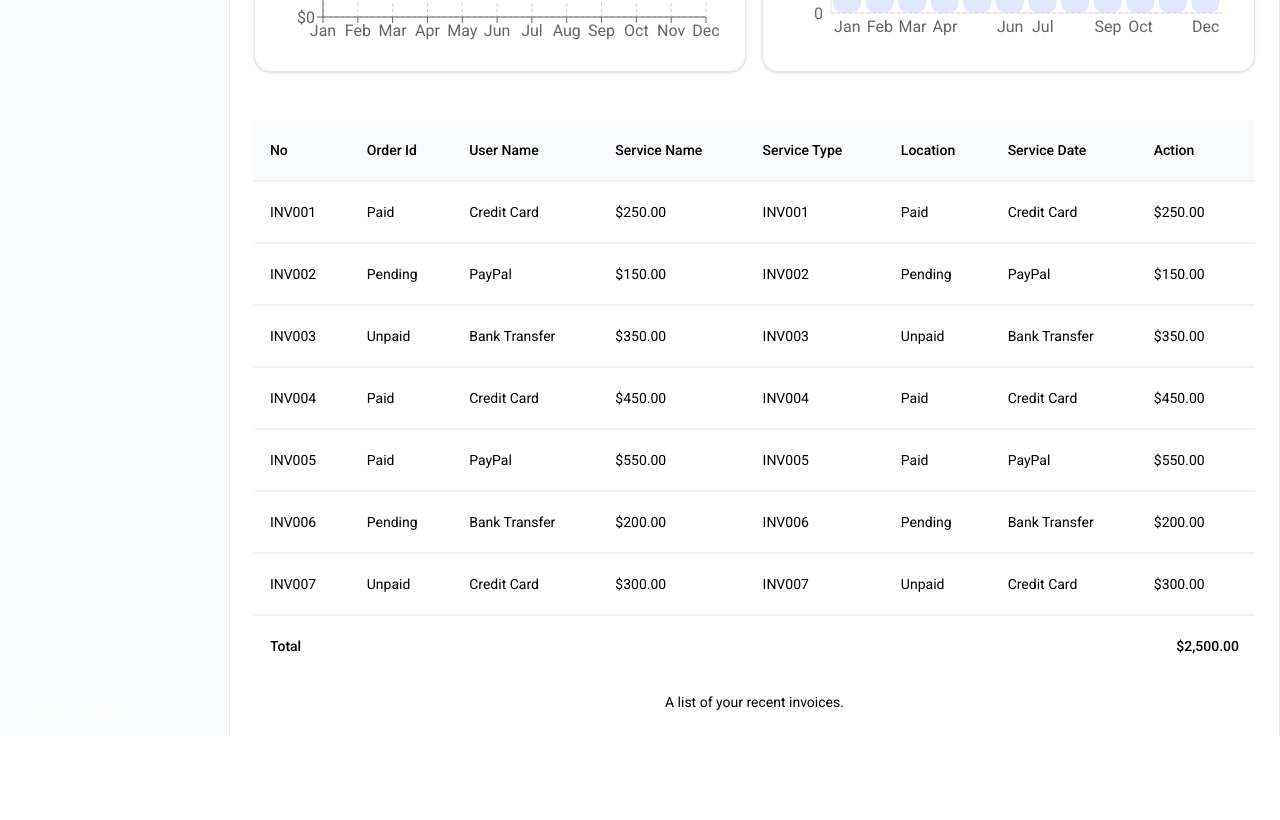
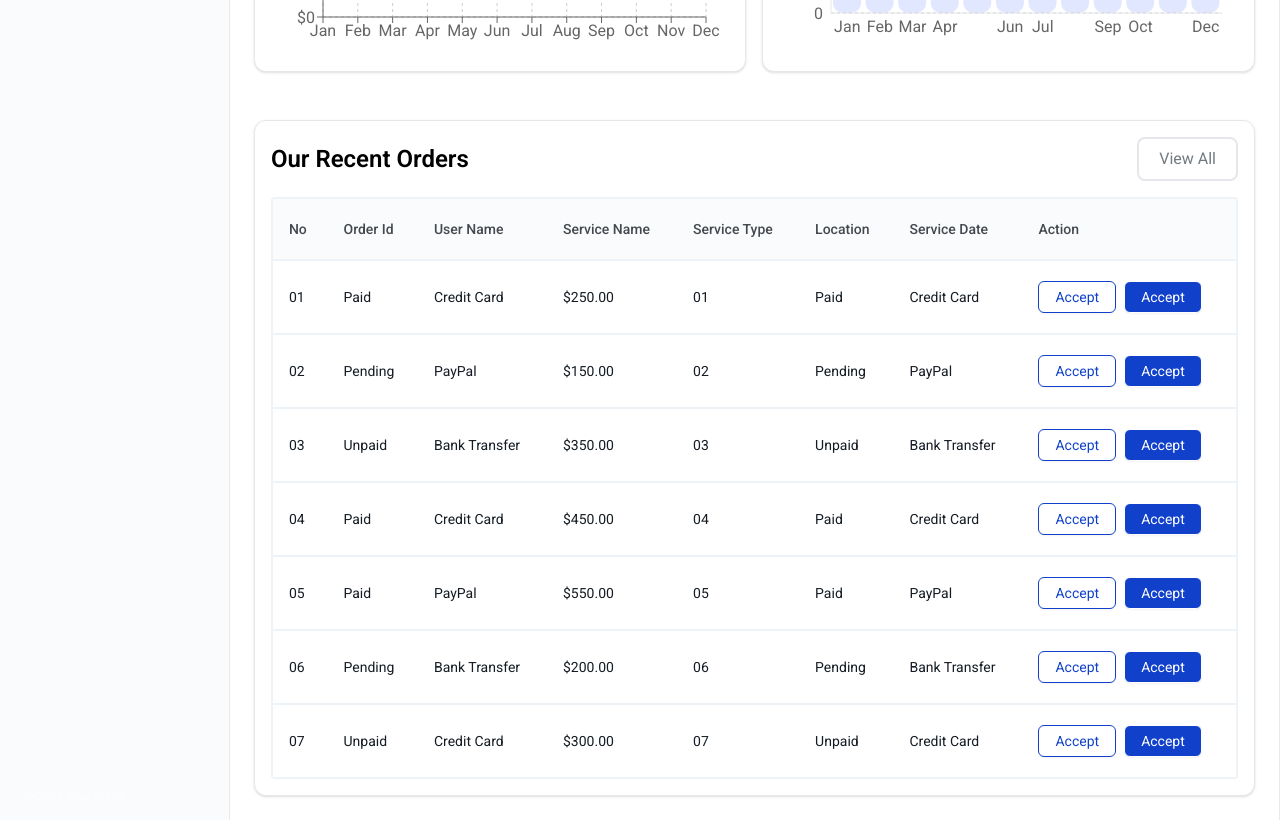
Before and after one commit to SopnilSwapon/car-flix-repo, a Next.js app: page /dashboard in a window 1280 px wide. Shown: the part 620-1440 px from the top of the page. Before the commit the page ends 1356 px from the top, so only its background shows below. Built offline with nearby package versions, Linux system fonts and the light colour scheme.

Commit message:
finish the recend order table

```diff
--- a/app/Components/dashboard/RecendOrder.tsx
+++ b/app/Components/dashboard/RecendOrder.tsx
@@ -2,53 +2,51 @@ import React from "react";
 import {
   Table,
   TableBody,
-  TableCaption,
   TableCell,
-  TableFooter,
-  TableHead,
   TableHeader,
   TableRow,
 } from "@/components/ui/table";
+import { Button } from "@/components/ui/button";
 
 const invoices = [
   {
-    invoice: "INV001",
+    invoice: "01",
     paymentStatus: "Paid",
     totalAmount: "$250.00",
     paymentMethod: "Credit Card",
   },
   {
-    invoice: "INV002",
+    invoice: "02",
     paymentStatus: "Pending",
     totalAmount: "$150.00",
     paymentMethod: "PayPal",
   },
   {
-    invoice: "INV003",
+    invoice: "03",
     paymentStatus: "Unpaid",
     totalAmount: "$350.00",
     paymentMethod: "Bank Transfer",
   },
   {
-    invoice: "INV004",
+    invoice: "04",
     paymentStatus: "Paid",
     totalAmount: "$450.00",
     paymentMethod: "Credit Card",
   },
   {
-    invoice: "INV005",
+    invoice: "05",
     paymentStatus: "Paid",
     totalAmount: "$550.00",
     paymentMethod: "PayPal",
   },
   {
-    invoice: "INV006",
+    invoice: "06",
     paymentStatus: "Pending",
     totalAmount: "$200.00",
     paymentMethod: "Bank Transfer",
   },
   {
-    invoice: "INV007",
+    invoice: "07",
     paymentStatus: "Unpaid",
     totalAmount: "$300.00",
     paymentMethod: "Credit Card",
@@ -56,18 +54,24 @@ const invoices = [
 ];
 export default function RecendOrder() {
   return (
-    <Table>
-      <TableCaption>A list of your recent invoices.</TableCaption>
+    <div className="w-full rounded-xl border border-gray-200 bg-white p-4 shadow-sm flex flex-col justify-between">
+      <div className="flex items-center pt-0 pb-4 justify-between">
+        <h3 className="font-semibold text-2xl">Our Recent Orders</h3>
+        <button className="rounded-lg px-5 py-2 text-[#727a80] flex gap-1 border-2 border-gray-200">
+          View All
+        </button>
+      </div>
+      <Table className="border-2 border-[#EEF3F8] ">
         <TableHeader>
           <TableRow>
-          <TableCell>No</TableCell>
-          <TableCell>Order Id</TableCell>
-          <TableCell>User Name</TableCell>
-          <TableCell>Service Name</TableCell>
-          <TableCell>Service Type</TableCell>
-          <TableCell>Location</TableCell>
-          <TableCell>Service Date</TableCell>
-          <TableCell>Action</TableCell>
+            <TableCell className="text-[#444950]">No</TableCell>
+            <TableCell className="text-[#444950]">Order Id</TableCell>
+            <TableCell className="text-[#444950]">User Name</TableCell>
+            <TableCell className="text-[#444950]">Service Name</TableCell>
+            <TableCell className="text-[#444950]">Service Type</TableCell>
+            <TableCell className="text-[#444950]">Location</TableCell>
+            <TableCell className="text-[#444950]">Service Date</TableCell>
+            <TableCell className="text-[#444950]">Action</TableCell>
           </TableRow>
         </TableHeader>
         <TableBody>
@@ -80,16 +84,26 @@ export default function RecendOrder() {
               <TableCell>{invoice.invoice}</TableCell>
               <TableCell>{invoice.paymentStatus}</TableCell>
               <TableCell>{invoice.paymentMethod}</TableCell>
-            <TableCell>{invoice.totalAmount}</TableCell>
+              <TableCell>
+                <Button
+                  size="sm"
+                  variant="outline"
+                  className="text-secondary px-4 font-normal"
+                >
+                  Accept
+                </Button>
+                <Button
+                  size="sm"
+                  variant="outline"
+                  className="bg-secondary px-4 ml-2 text-white font-normal"
+                >
+                  Accept
+                </Button>
+              </TableCell>
             </TableRow>
           ))}
         </TableBody>
-      <TableFooter>
-        <TableRow>
-          <TableCell colSpan={7}>Total</TableCell>
-          <TableCell className="text-right">$2,500.00</TableCell>
-        </TableRow>
-      </TableFooter>
       </Table>
+    </div>
   );
 }
--- a/app/Components/dashboard/StateCard.tsx
+++ b/app/Components/dashboard/StateCard.tsx
@@ -11,18 +11,13 @@ interface IStatCard {
   Icon: StaticImageData;
 }
 
-const StatCard: React.FC<IStatCard> = ({
-  title,
-  value,
-  period,
-  Icon,
-}) => {
+const StatCard: React.FC<IStatCard> = ({ title, value, period, Icon }) => {
   return (
-    <div className="w-full rounded-2xl border border-gray-200 bg-white p-5 shadow-sm flex flex-col justify-between">
+    <div className="w-full rounded-xl border border-gray-200 bg-white p-5 shadow-sm flex flex-col justify-between">
       {/* Top Section */}
       <div className="flex items-center gap-2">
         <div className="p-2 rounded-full bg-indigo-50 text-indigo-600">
-          <Image src={Icon} height={20} width={20} alt="user logo"/>
+          <Image src={Icon} height={20} width={20} alt="user logo" />
         </div>
         <h3 className="font-medium text-[18px]">{title}</h3>
       </div>
@@ -33,12 +28,11 @@ const StatCard: React.FC<IStatCard> = ({
         {/* Bottom Stats */}
         <div className="text-sm flex justify-start items-end flex-col w-full">
           <div className="flex gap-2 mb-1">
-
-  <TrendingUp className="text-[#4CAF50]" /> <span className="text-[16px]">6 %</span>
+            <TrendingUp className="text-[#4CAF50]" />{" "}
+            <span className="text-[16px]">6 %</span>
           </div>
           {period && <p className="text-gray-500">{period}</p>}
         </div>
-
       </div>
     </div>
   );
--- a/app/dashboard/page.tsx
+++ b/app/dashboard/page.tsx
@@ -40,7 +40,8 @@ export default function page() {
         />
       </div>
       <div className="flex justify-between gap-4 p-6">
-        <div className="w-full rounded-2xl border border-gray-200 bg-white p-4 pl-0 shadow-sm">
+        {/* Revenue Chart */}
+        <div className="w-full rounded-xl border border-gray-200 bg-white p-4 pl-0 shadow-sm">
           <div className="pl-4 pt-2 pb-4 flex justify-between items-center">
             <div>
               <p className="text-sm font-medium text-[#444950]">
@@ -56,13 +57,14 @@ export default function page() {
                 </span>
               </div>
             </div>
-            <button className="rounded-2xl px-5 py-2.5 text-[#727a80] flex gap-1 border-2 border-[#bec4c9]">
+            <button className="rounded-lg px-5 py-2.5 text-[#727a80] flex gap-1 border-2 border-gray-200">
               Year <ChevronDown />
             </button>
           </div>
           <RevenueChart />
         </div>
-        <div className="w-full rounded-2xl border border-gray-200 bg-white p-4 pl-0 shadow-sm">
+        {/* Subscriber statics chart */}
+        <div className="w-full rounded-xl border border-gray-200 bg-white p-4 pl-0 shadow-sm">
           <div className="pl-4 pt-2 pb-4 flex justify-between items-center">
             <div>
               <p className="text-sm font-medium text-[#444950]">
@@ -78,7 +80,7 @@ export default function page() {
                 </span>
               </div>
             </div>
-            <button className="rounded-2xl px-5 py-2.5 text-[#727a80] flex gap-1 border-2 border-[#bec4c9]">
+            <button className="rounded-lg px-5 py-2.5 text-[#727a80] flex gap-1 border-2 border-gray-200">
               Year <ChevronDown />
             </button>
           </div>
--- a/app/globals.css
+++ b/app/globals.css
@@ -33,5 +33,5 @@ body {
   background: var(--foreground);
 }
 .text-secondary {
-  color: var(--background);
+  color: var(--secondary);
 }
--- /dev/null
+++ b/components/ui/button.tsx
@@ -0,0 +1,60 @@
+import * as React from "react"
+import { Slot } from "@radix-ui/react-slot"
+import { cva, type VariantProps } from "class-variance-authority"
+
+import { cn } from "@/lib/utils"
+
+const buttonVariants = cva(
+  "inline-flex items-center justify-center gap-2 whitespace-nowrap rounded-md text-sm font-medium transition-all disabled:pointer-events-none disabled:opacity-50 [&_svg]:pointer-events-none [&_svg:not([class*='size-'])]:size-4 shrink-0 [&_svg]:shrink-0 outline-none focus-visible:border-ring focus-visible:ring-ring/50 focus-visible:ring-[3px] aria-invalid:ring-destructive/20 dark:aria-invalid:ring-destructive/40 aria-invalid:border-destructive",
+  {
+    variants: {
+      variant: {
+        default: "bg-primary text-primary-foreground hover:bg-primary/90",
+        destructive:
+          "bg-destructive text-white hover:bg-destructive/90 focus-visible:ring-destructive/20 dark:focus-visible:ring-destructive/40 dark:bg-destructive/60",
+        outline:
+          "border bg-background shadow-xs hover:bg-accent hover:text-accent-foreground dark:bg-input/30 dark:border-input dark:hover:bg-input/50",
+        secondary:
+          "bg-secondary text-secondary-foreground hover:bg-secondary/80",
+        ghost:
+          "hover:bg-accent hover:text-accent-foreground dark:hover:bg-accent/50",
+        link: "text-primary underline-offset-4 hover:underline",
+      },
+      size: {
+        default: "h-9 px-4 py-2 has-[>svg]:px-3",
+        sm: "h-8 rounded-md gap-1.5 px-3 has-[>svg]:px-2.5",
+        lg: "h-10 rounded-md px-6 has-[>svg]:px-4",
+        icon: "size-9",
+        "icon-sm": "size-8",
+        "icon-lg": "size-10",
+      },
+    },
+    defaultVariants: {
+      variant: "default",
+      size: "default",
+    },
+  }
+)
+
+function Button({
+  className,
+  variant,
+  size,
+  asChild = false,
+  ...props
+}: React.ComponentProps<"button"> &
+  VariantProps<typeof buttonVariants> & {
+    asChild?: boolean
+  }) {
+  const Comp = asChild ? Slot : "button"
+
+  return (
+    <Comp
+      data-slot="button"
+      className={cn(buttonVariants({ variant, size, className }))}
+      {...props}
+    />
+  )
+}
+
+export { Button, buttonVariants }
--- a/components/ui/table.tsx
+++ b/components/ui/table.tsx
@@ -8,11 +8,11 @@ function Table({ className, ...props }: React.ComponentProps<"table">) {
   return (
     <div
       data-slot="table-container"
-      className="relative w-full overflow-x-auto"
+      className="relative w-full overflow-x-auto rounded-sm"
     >
       <table
         data-slot="table"
-        className={cn("w-full caption-bottom text-sm", className)}
+        className={cn("w-full caption-bottom  text-sm", className)}
         {...props}
       />
     </div>
@@ -86,7 +86,7 @@ function TableCell({ className, ...props }: React.ComponentProps<"td">) {
     <td
       data-slot="table-cell"
       className={cn(
-        "py-5 px-4 align-middle whitespace-nowrap [&:has([role=checkbox])]:pr-0 *:*:[&>[role=checkbox]]:translate-y-0.5",
+        "py-5 px-4 align-middle text-[#151C24] whitespace-nowrap [&:has([role=checkbox])]:pr-0 *:*:[&>[role=checkbox]]:translate-y-0.5",
         className,
       )}
       {...props}
```
Lines whose indentation alone changed are shown as unchanged.
